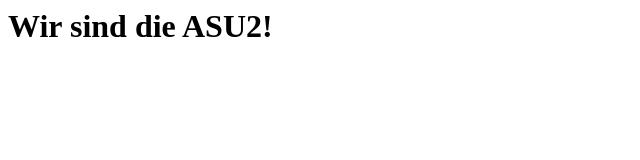
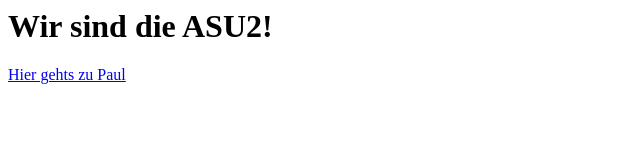
Before and after one commit to Bjoern1504/page, a plain HTML site: page index.html in a window 1280 px wide. Shown: the whole page, without its empty margins (0-640 px from the left). Drawn offline with Linux system fonts and the light colour scheme.

Commit message:
Update index.html

```diff
--- a/index.html
+++ b/index.html
@@ -1,2 +1,2 @@
 <h1>Wir sind die ASU2!</h1>
-<a href="https://minfois.github.io/page/"</a>
+<a href="https://minfois.github.io/page/">Hier gehts zu Paul</a>
```
